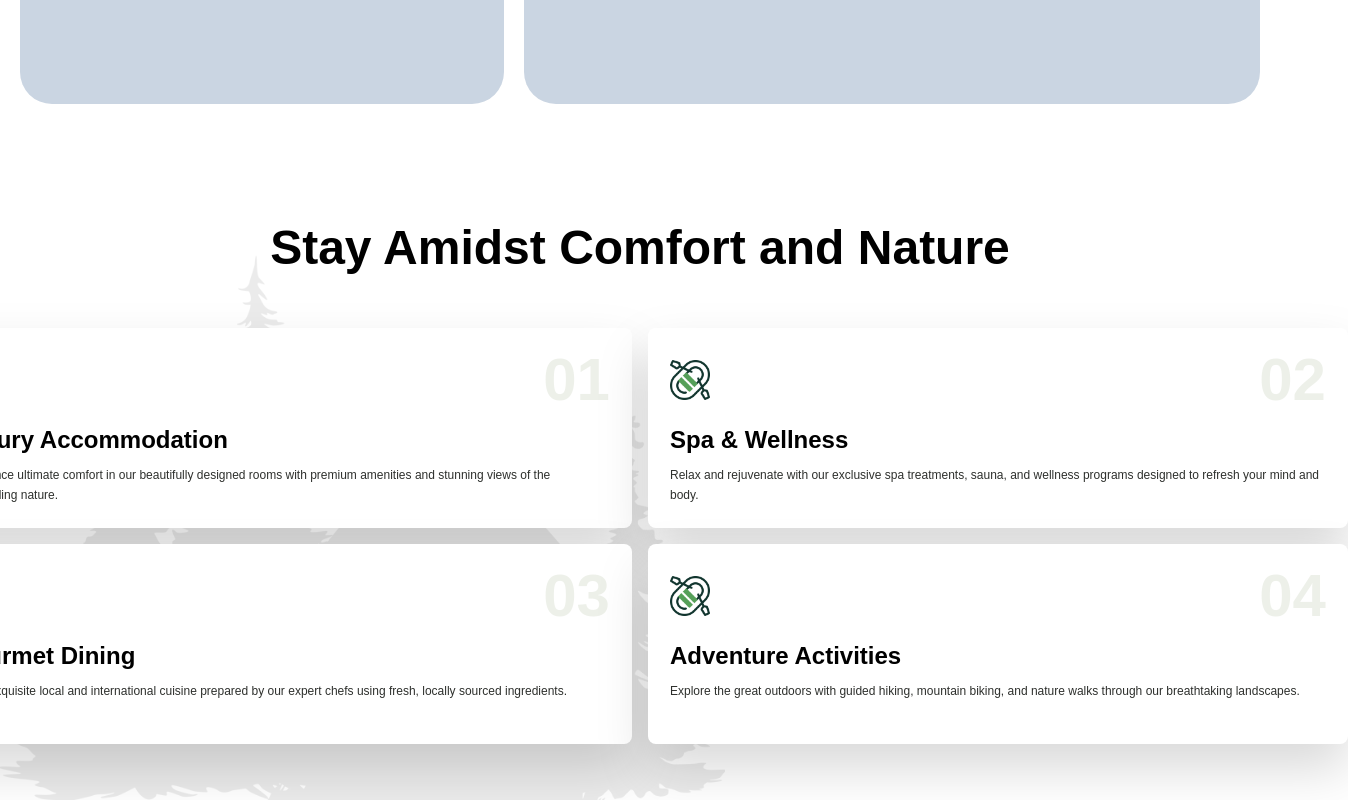
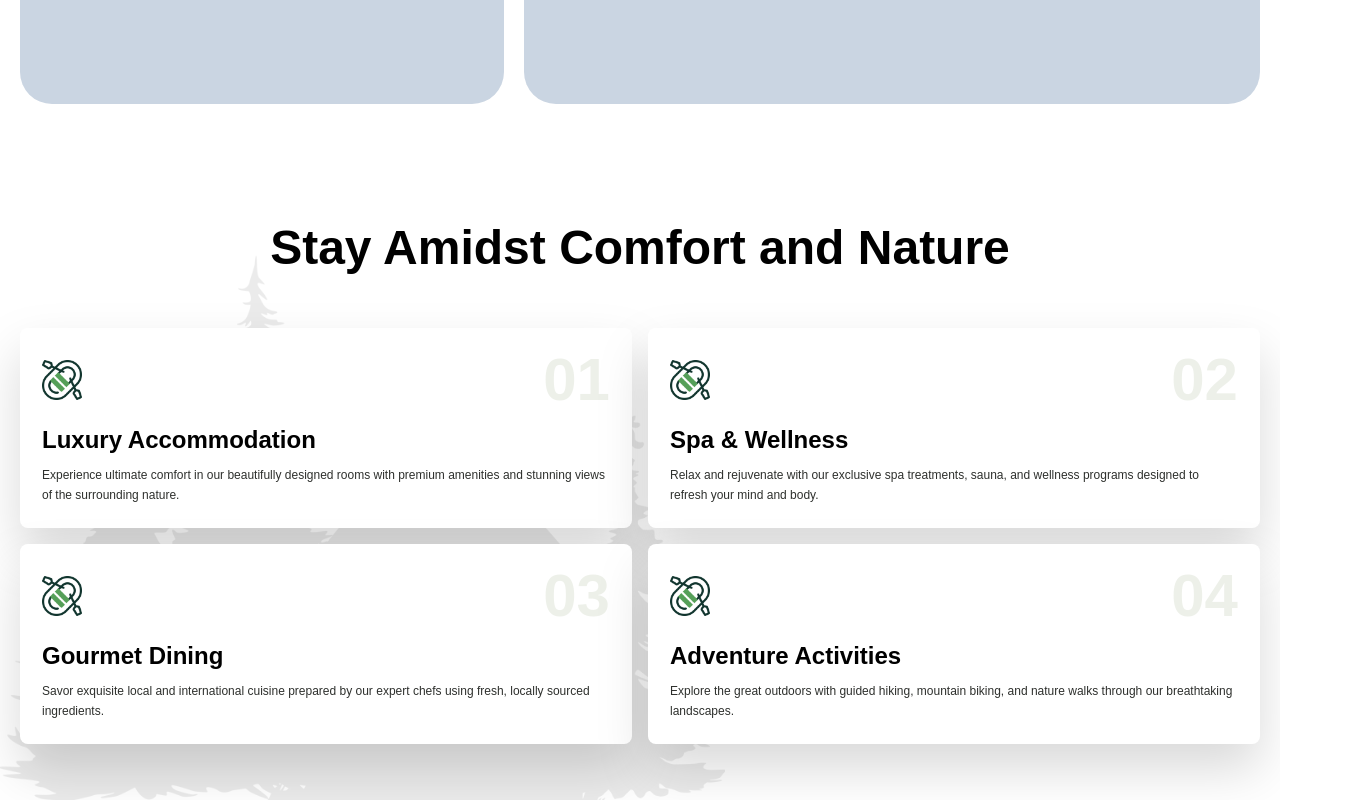
Before and after one commit to gioocharkviani/mtiskari, a Next.js app: page / in a window 1280 px wide. Shown: the part 1568-2368 px from the top of the page, 1348 px wide, since content can reach past the window. Built offline with nearby package versions, Linux system fonts and the light colour scheme.

Commit message:
fix/comfort-section-connent-size

```diff
--- a/components/sections/Comfort.tsx
+++ b/components/sections/Comfort.tsx
@@ -106,7 +106,7 @@ const Comfort = () => {
             Stay Amidst Comfort and Nature
           </span>
 
-          <div className="grid w-max grid-cols-1 md:grid-cols-2 my-14 gap-4 justify-items-center">
+          <div className="grid max-w-max grid-cols-1 md:grid-cols-2 my-14 gap-4 justify-items-center">
             {dummy.slice(0, 4).map((_, i) => (
               <ComfortCard key={i} data={_} />
             ))}
```
